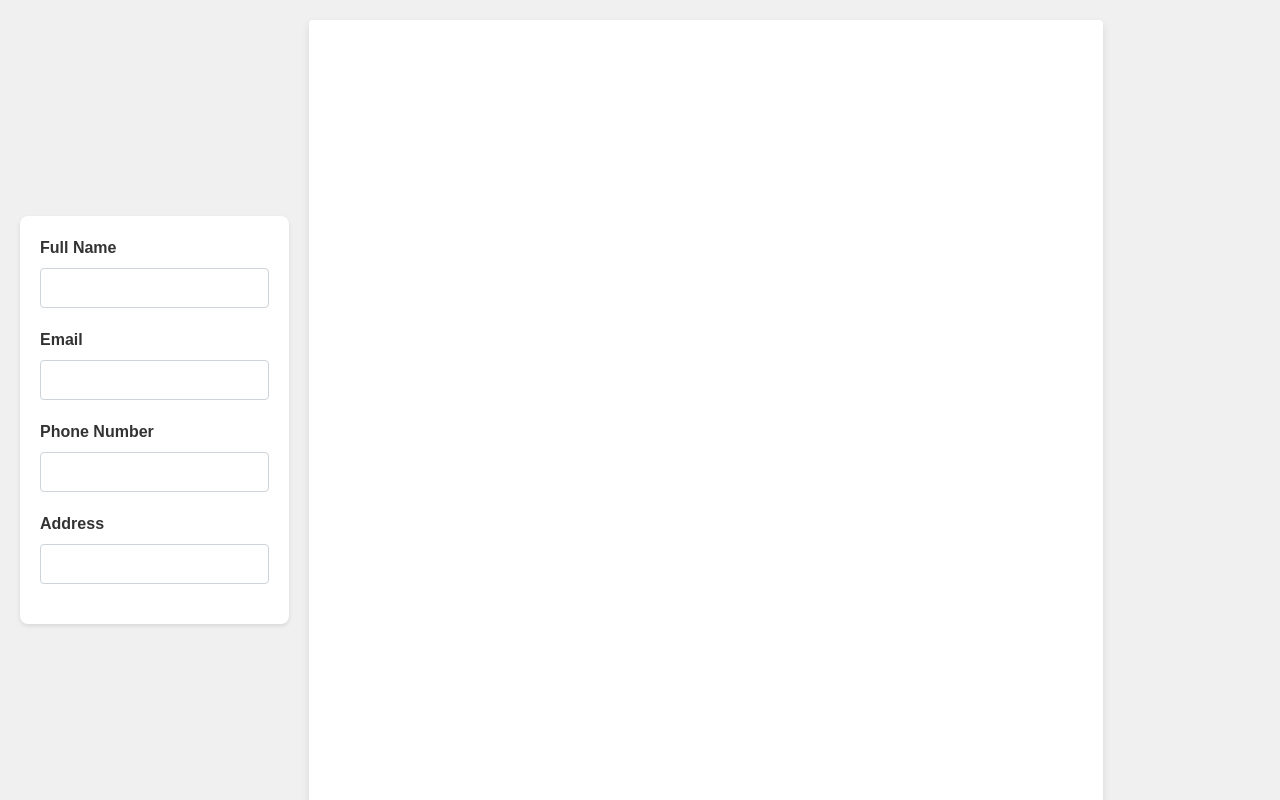
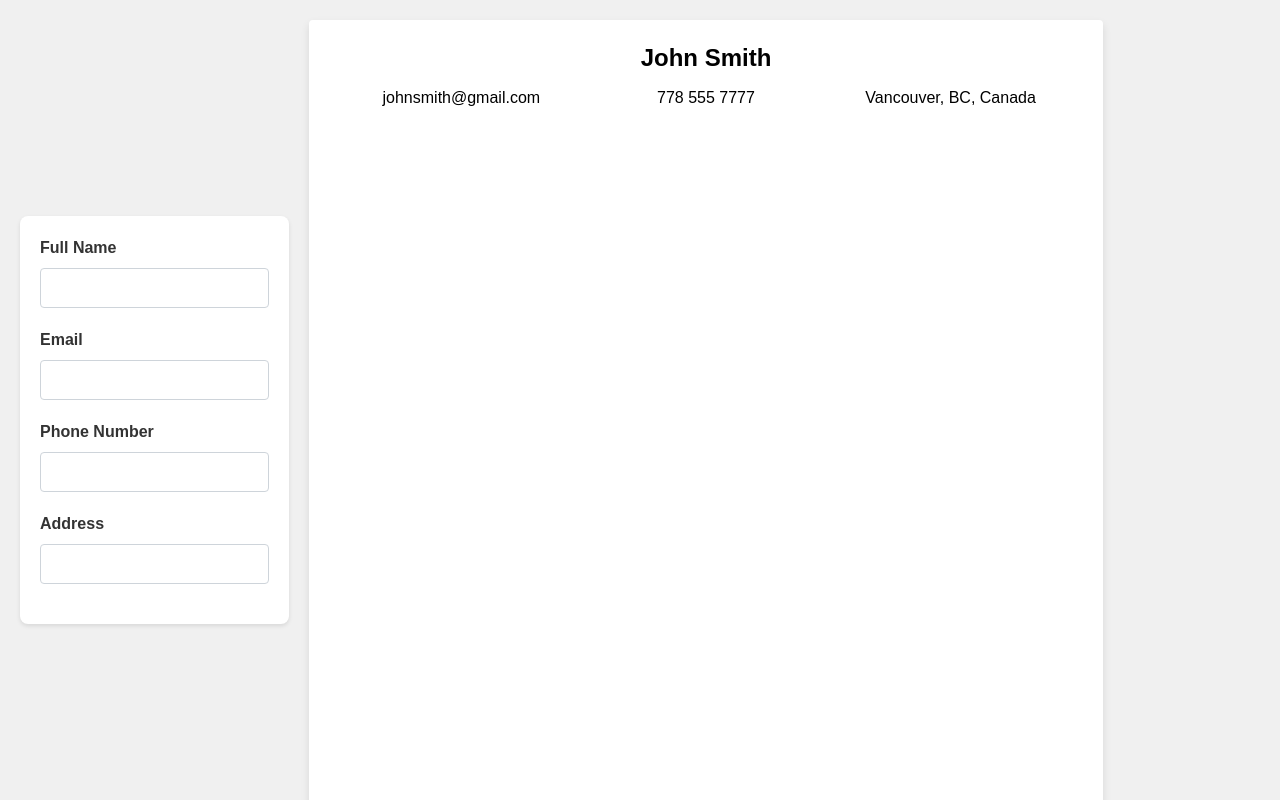
Before and after one commit to PalmerCurrie/CV-Application, a React (Vite) app: page / in a window 1280 px wide. Built offline with nearby package versions, Linux system fonts and the light colour scheme.

Commit message:
Added example Personal Information to Resume

```diff
--- a/src/components/Resume.jsx
+++ b/src/components/Resume.jsx
@@ -4,7 +4,15 @@ export default function Resume() {
 
     return (
         <div className="container">
-
+           <div className="personal-details-container">
+                <h1 id='user-full-name' className='full-name'>John Smith</h1>
+                <div id='personal-details'>
+                    <p id='user-email'>johnsmith@gmail.com</p>
+                    <p id='user-phonenumber'>778 555 7777</p>
+                    <p id='user-address'>Vancouver, BC, Canada</p>
+                </div>
+                <p></p>
+           </div>
         </div>
 
     );
--- a/src/styles/Resume.css
+++ b/src/styles/Resume.css
@@ -35,3 +35,33 @@ body {
 .container * {
     margin-bottom: 16px;
 }
+
+
+.personal-details-container {
+    text-align: center;
+}
+
+.full-name {
+    font-size: 24px;
+    color: #000;
+    margin-bottom: 10px;
+}
+
+#personal-details {
+    display: flex;
+    flex-wrap: wrap;
+    margin: 10px;
+
+}
+
+#personal-details p {
+    width: 100%; /* Each detail takes up full width */
+    margin: 0;
+    color: #000; /* Black color for the text */
+}
+
+@media (min-width: 768px) {
+    #personal-details p {
+        width: 33.33%; /* Each detail takes up one-third of the width on larger screens */
+    }
+}
```
